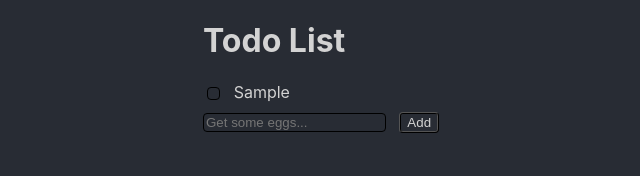
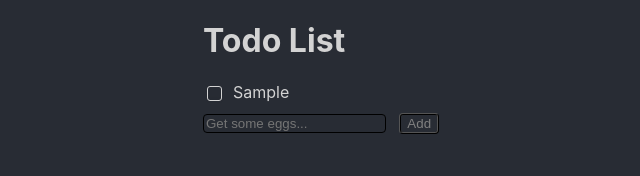
Before and after one commit to lucianomdangelo/todo-list, a React (Create React App) app: page / in a window 1280 px wide. Both pictures are taken after typing "Sample" into the empty fields and a click on the button "Add". Shown: the top 176 px of the page, without its empty margins (287-927 px from the left). Built offline with nearby package versions, Linux system fonts and the light colour scheme.

Commit message:
checkbox styling

```diff
--- a/package.json
+++ b/package.json
@@ -5,8 +5,6 @@
   "dependencies": {
     "@emotion/react": "^11.9.0",
     "@emotion/styled": "^11.8.1",
-    "@mui/material": "^5.8.3",
-    "@mui/styled-engine-sc": "^5.8.0",
     "@testing-library/jest-dom": "^5.16.4",
     "@testing-library/react": "^13.3.0",
     "@testing-library/user-event": "^13.5.0",
--- a/src/components/Task/index.js
+++ b/src/components/Task/index.js
@@ -7,8 +7,8 @@ export default function Task({ id, task, complete }) {
 
   return (
     <div className='task' >
-        <input className="cb" type="checkbox" defaultChecked={complete}  onChange={toogleTask} />
-        <span className={ complete ? 'task-done' : 'task-undone' }>{ task }</span>
+      <input className="cb" type="checkbox" defaultChecked={complete}  onChange={toogleTask} />
+      <span className={ complete ? 'task-done' : 'task-undone' }>{ task }</span>
     </div>
   )
 }
--- a/src/styles/Todo.css
+++ b/src/styles/Todo.css
@@ -1,7 +1,7 @@
 :root {
     --dark: #282c34;
-    --medium: lightgray;
-    --light: grey;
+    --medium: grey;
+    --light: lightgray;
 }
 
 .container {
@@ -16,31 +16,33 @@
 
 .task-done {
     text-decoration: line-through;
-    color: var(--light);
+    color: var(--medium);
 }
 
-input[type=checkbox] {
-  appearance: unset;
-  background-color: var(--dark);
-  border: 1px solid black;
-  border-radius: 0.3em;
-  vertical-align: middle;
-  height: 1em;
-  width: 1em;
-  margin-right: 1em;
+.cb {
+    appearance: none;
+    background-color: var(--dark);
+    border: 1px solid var(--light);
+    box-shadow: 0 1px 2px rgba(0,0,0,0.05), inset 0px -15px 10px -12px rgba(0,0,0,0.05);
+    vertical-align: middle;
+    margin-right: 0.8em ;
+    padding: 0.5em;
+    border-radius: 3px;
 }
 
-input[type=checkbox]:hover {
-
-    background-color: var(--light);
-  }
-
-input[type=checkbox]:checked {
-    background-color: var(--light);
+.cb:checked {
+    background-color: var(--dark);
+    border: 1px solid var(--medium);
 }
 
+.cb:hover {
+    background-color: var(--light);
+    border: 1px solid var(--medium);
+}
+
+
 input[type=text] {
-    appearance: unset;
+    appearance: unset !important;
     background-color: var(--dark);
     border: 1px solid black;
     border-radius: 0.3em;
```
Also changed, not shown: 1 other file (tests, documents, lock files or other folders).
